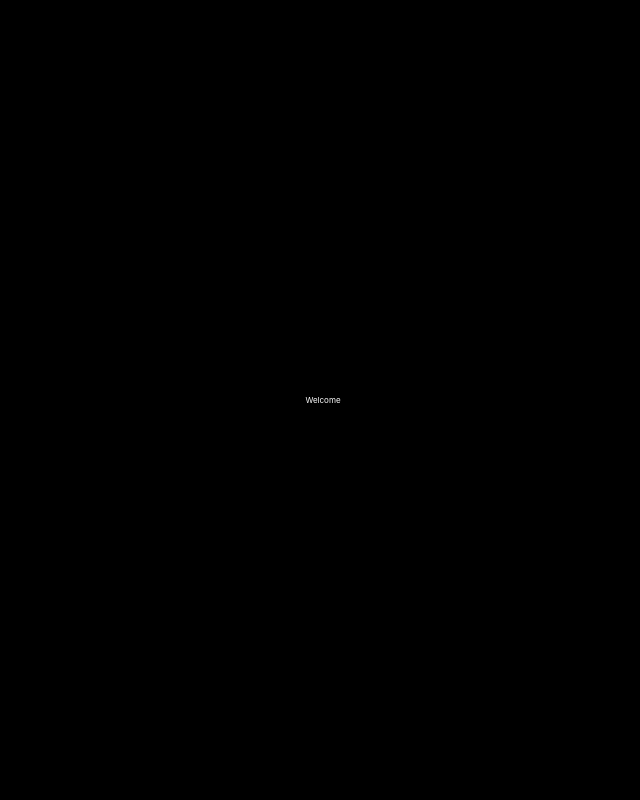
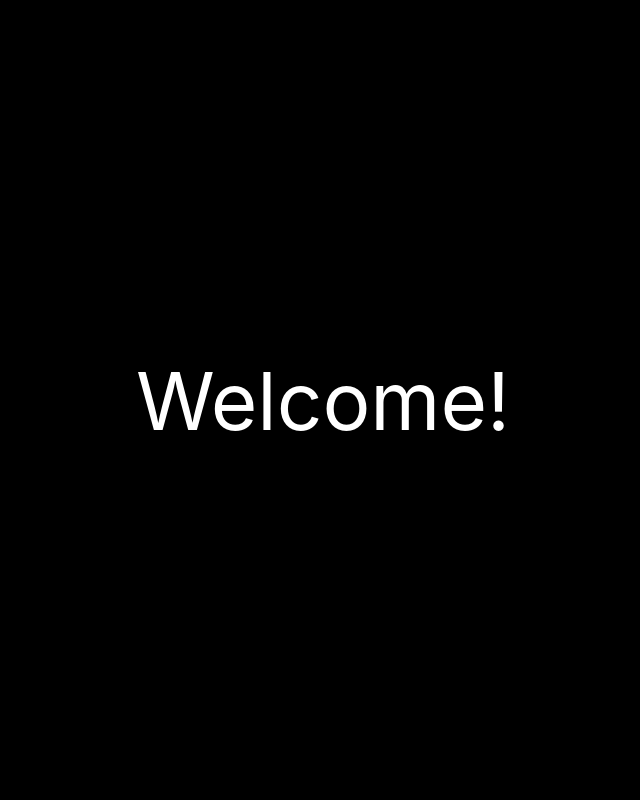
Before and after one commit to shraddha-1402/tae-bday-site, a React (Create React App) app: page / in a window 1280 px wide. Shown: the top 800 px of the page, without its empty margins (317-957 px from the left). Built offline with nearby package versions, Linux system fonts and the light colour scheme.

Commit message:
minor changes fixed

```diff
--- a/src/components/overlay.js
+++ b/src/components/overlay.js
@@ -20,7 +20,7 @@ function Overlay() {
     position: "absolute",
     top: "50%",
     left: "50%",
-    fontSize: "0.5rem",
+    fontSize: "5rem",
     color: "white",
     transform: "translate(-50%,-50%)",
     msTransform: "translate(-50%,-50%)",
@@ -35,7 +35,7 @@ function Overlay() {
         // music.play();
       }}
     >
-      <div style={innerStyle}>Welcome</div>
+      <div style={innerStyle}>Welcome!</div>
     </div>
   );
 }
```
Also changed, not shown: 1 other file (tests, documents, lock files or other folders).
